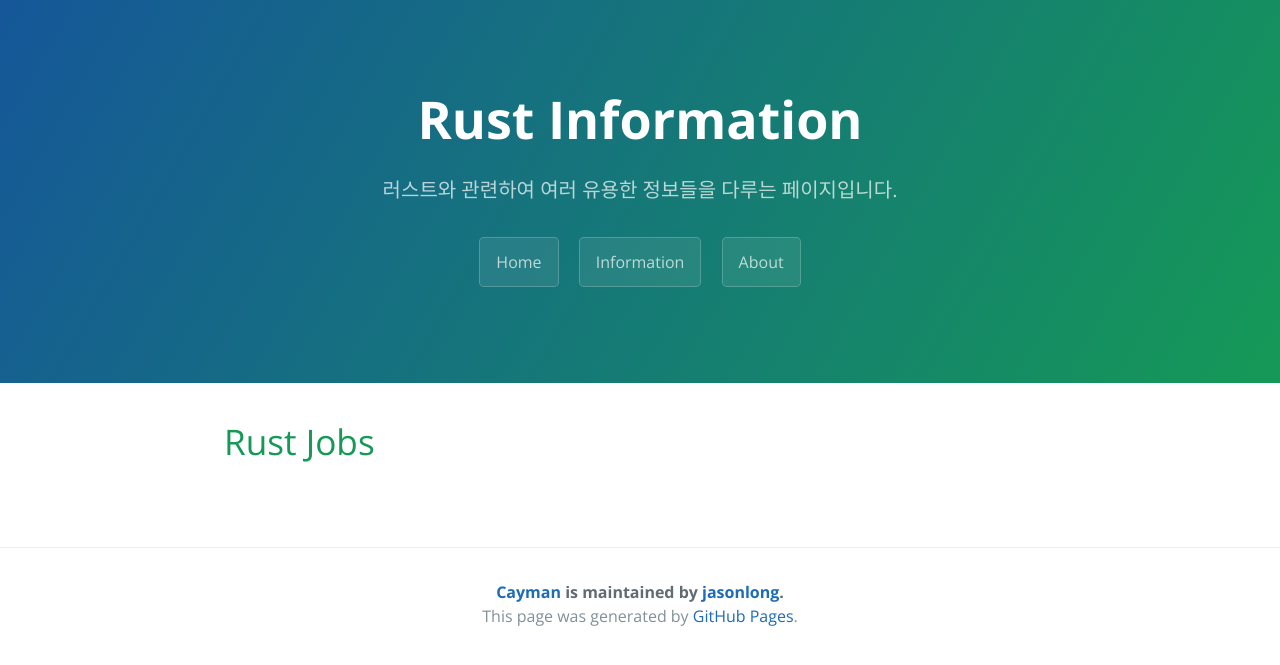
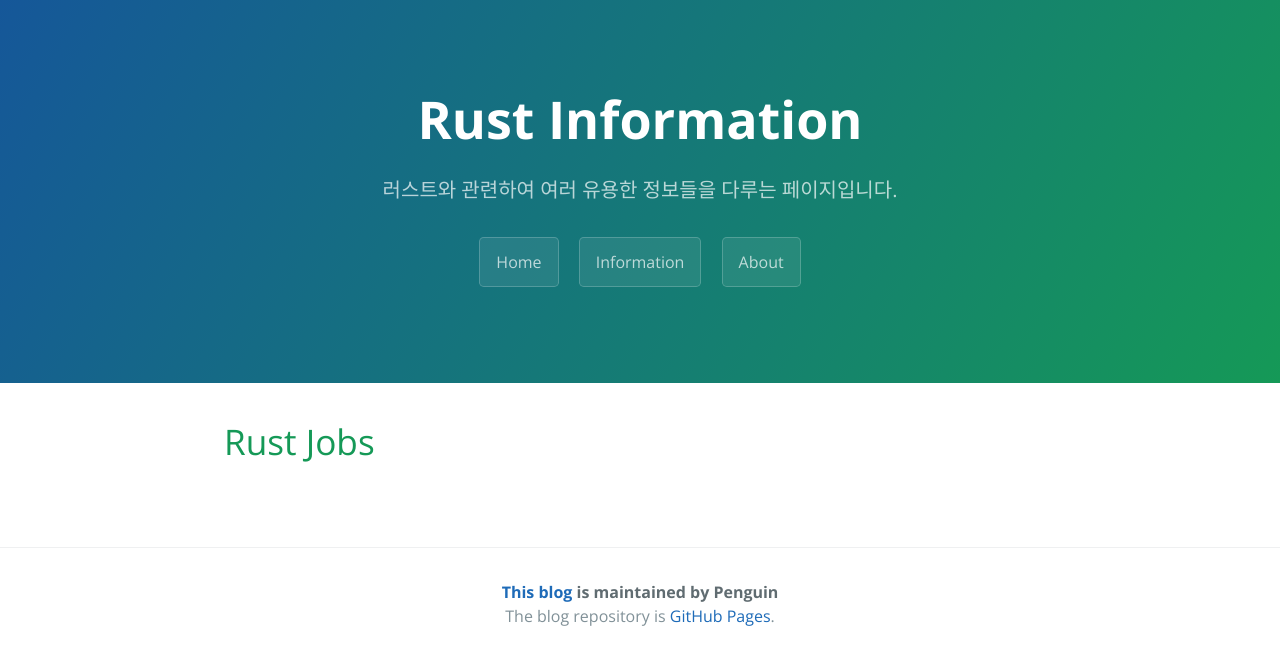
Before and after one commit to RustPenguin/RustPenguin.github.io, a Jekyll site: the page built from index.md, in a window 1280 px wide. Shown: the top 665 px of the page. Built offline with Jekyll 4.4.1, drawn with Linux system fonts in a browser that asks for light colours; our own code applies the rules of GitHub Pages for plain Markdown files.

Commit message:
footer update

```diff
--- a/_includes/footer.html
+++ b/_includes/footer.html
@@ -1,4 +1,4 @@
 <footer class="site-footer">
-    <span class="site-footer-owner"><a href="https://github.com/jasonlong/cayman-theme">Cayman</a> is maintained by <a href="https://github.com/jasonlong">jasonlong</a>.</span>
-    <span class="site-footer-credits">This page was generated by <a href="https://pages.github.com">GitHub Pages</a>.</span>
+    <span class="site-footer-owner"><a href="https://github.com/jasonlong/cayman-theme">This blog</a> is maintained by Penguin</span>
+    <span class="site-footer-credits">The blog repository is <a href="https://github.com/RustPenguin/RustPenguin.github.io">GitHub Pages</a>.</span>
 </footer>
```
